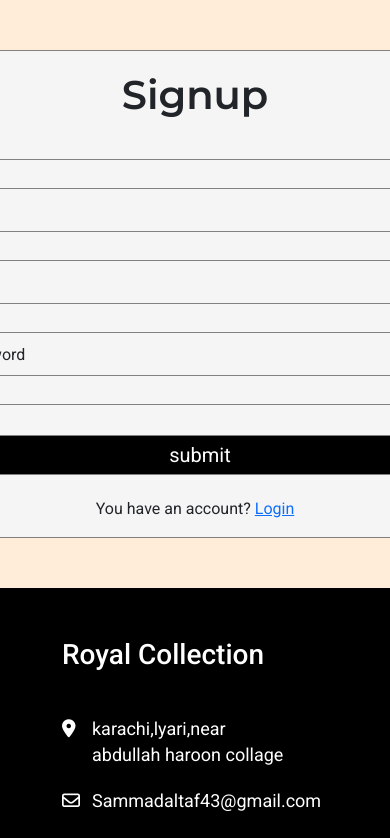
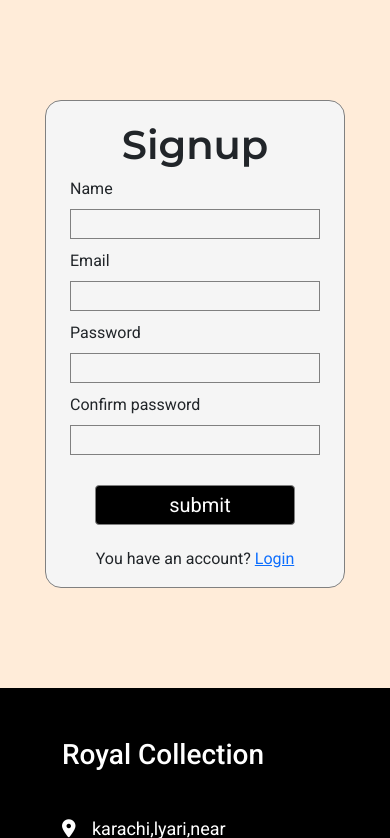
Before and after one commit to Abdu1Samad/royal_col, a PHP site: page /signup.php in a window 390 px wide; the page is wider, and only the part inside the window is pictured. Shown: the part 100-938 px from the top of that part. Run offline with PHP 8.4, Linux system fonts and the light colour scheme; some libraries are stand-ins or nearby versions.

Commit message:
signup form completed

```diff
--- a/css-files-floder/signup.css
+++ b/css-files-floder/signup.css
@@ -11,14 +11,16 @@
     align-items: center;
 }
 .signup-form-container{
+    overflow: hidden;
     border: 1px solid gray;
     width: 800px;
     display: flex;
     justify-content: center;
     flex-direction: column;
-    margin-top: 150px;
+    margin-top: 200px;
     border-radius: 16px;
     background-color: whitesmoke;
+    margin-bottom: 50px;
 }
 .signup-form-container form{
     display: flex;
@@ -78,3 +80,56 @@
     font-size: 20px;
     margin-top: 100px;
 }
+.error-message{
+    color :red;
+    margin-top: 8px;
+    font-size: 0.9rem;
+}
+
+/* Responsive-signup-page  */
+
+@media (max-width:992px){
+
+    .signup-form-container{
+        width: 600px;
+    }
+    .signup-form-container form input{
+        width: 400px;
+    }
+    .signup-input-5 input{
+        width: 300px !important;
+    }
+
+}
+@media (max-width:700px){
+
+    .signup-form-container{
+        width: 400px;
+    }
+    .signup-form-container form input{
+        width: 300px;
+    }
+    .signup-input-5 input{
+        width: 200px !important;
+    }
+    .error-message{
+        font-size: 12px;
+    }
+
+}
+@media (max-width:400px){
+
+    .signup-form-container{
+        width: 300px;
+    }
+    .signup-form-container form input{
+        width: 250px;
+    }
+    .signup-input-5 input{
+        width: 200px !important;
+    }
+    .error-message{
+        font-size: 11px;
+    }
+
+}
```
Also changed, not shown: login.php (+101 -0 lines), signup.php (+18 -23 lines).
